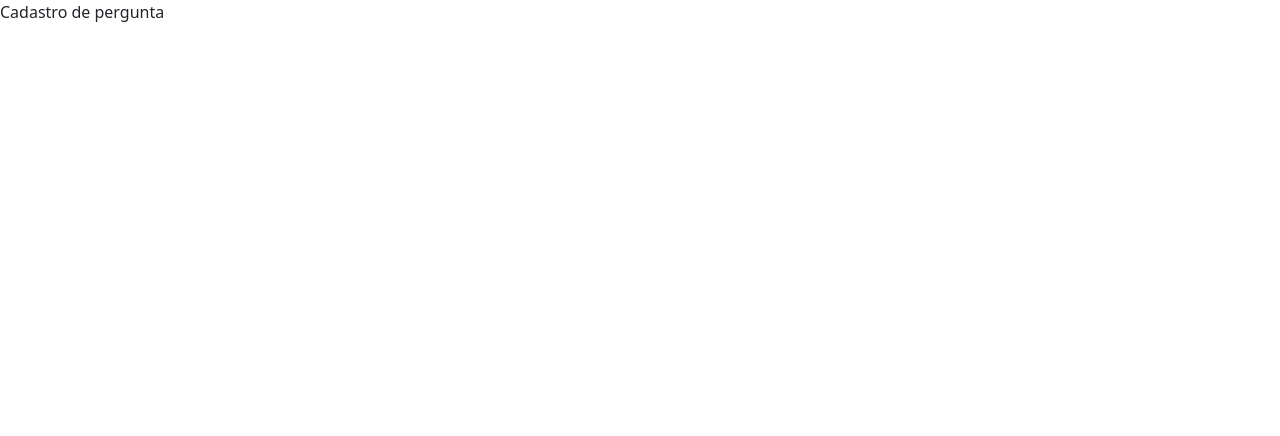
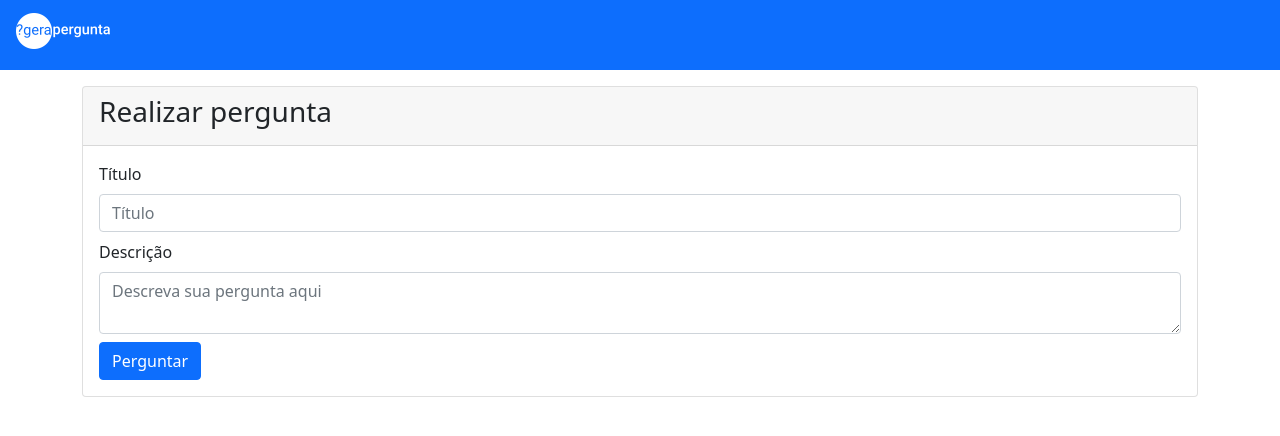
Before and after one commit to alisonjs/gera-pergunta, a Next.js app: page /ask in a window 1280 px wide. Shown: the top 436 px of the page. Built offline with nearby package versions, Linux system fonts and the light colour scheme.

Commit message:
Add ask page

```diff
--- a/pages/ask.js
+++ b/pages/ask.js
@@ -1,11 +1,46 @@
 import Head from 'next/head';
+import Navbar from 'components/navbar';
 
-function Ask(){
-  return (<div>
-    <Head>
+function Ask() {
+  return (
+    <div>
+      <Head>
         <title>Gera Pergunta</title>
       </Head>
-    Cadastro de pergunta</div>)
+      <Navbar />
+      <div class="container">
+        <div class="card mt-3">
+          <div class="card-header">
+            <h3>Realizar pergunta</h3>
+          </div>
+          <div class="card-body">
+            <form id="ask-form" method="POST" action="/questions">
+              <div class="form-group">
+                <label>Título</label>
+                <input
+                  type="text"
+                  placeholder="Título"
+                  name="title"
+                  class="form-control my-2"
+                />
+              </div>
+              <div class="form-group">
+                <label>Descrição</label>
+                <textarea
+                  placeholder="Descreva sua pergunta aqui"
+                  name="description"
+                  class="form-control my-2"
+                ></textarea>
+              </div>
+              <button type="submit" class="btn btn-primary">
+                Perguntar
+              </button>
+            </form>
+          </div>
+        </div>
+      </div>
+    </div>
+  );
 }
 
-export default Ask
+export default Ask;
```
